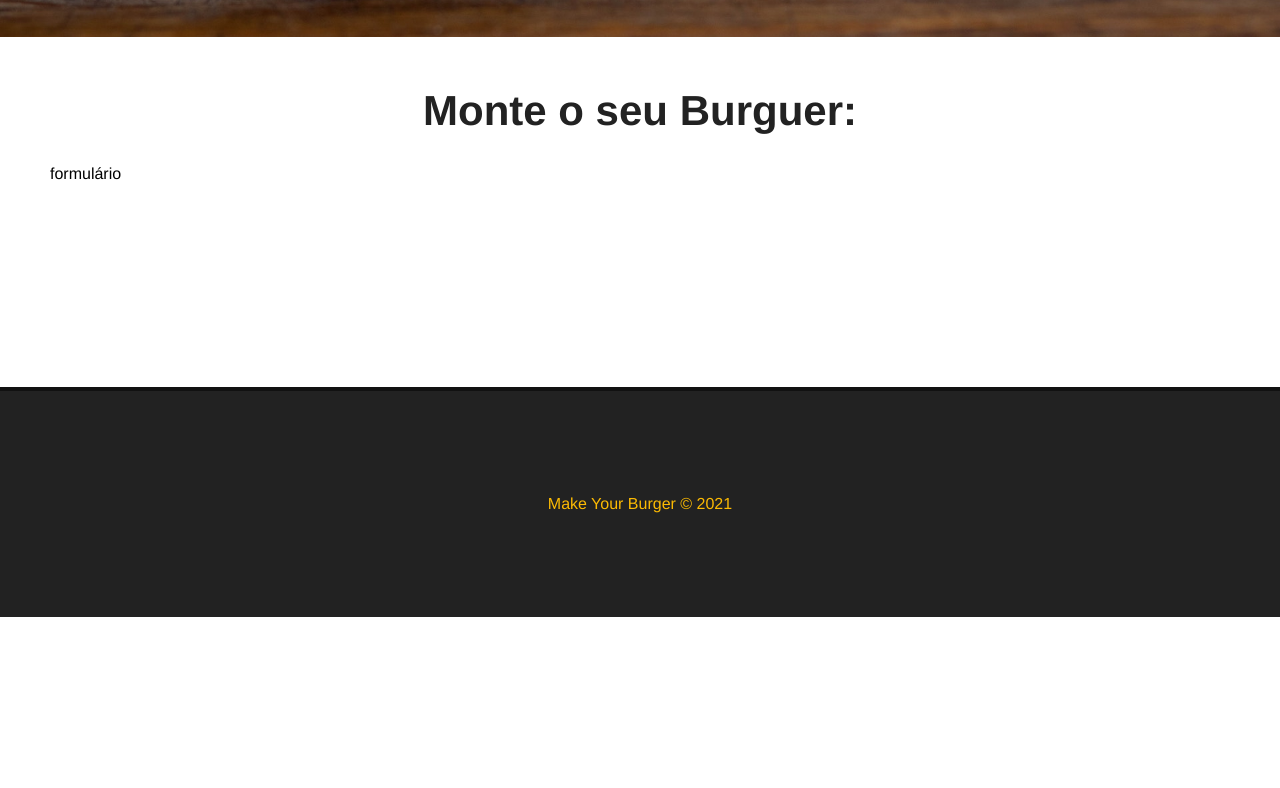
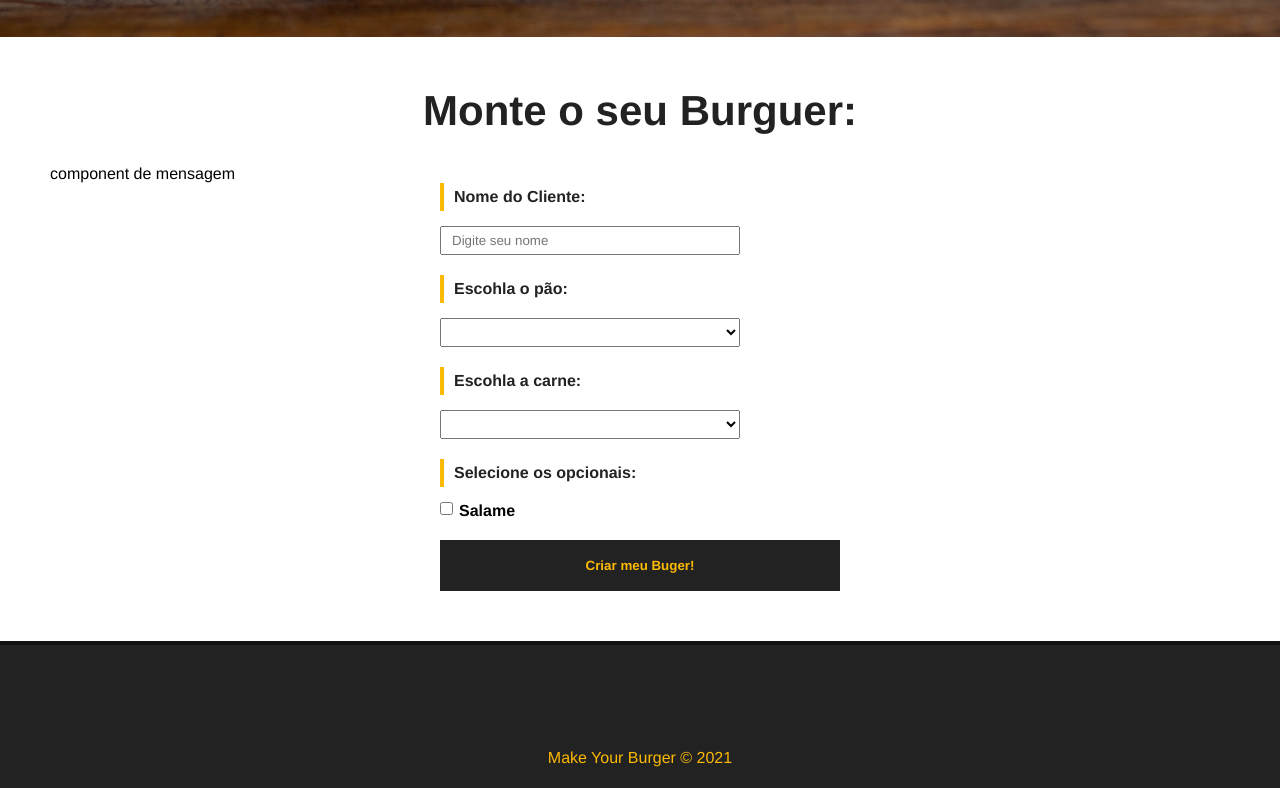
Before and after one commit to david-byte/make_your_burger, a Vue app: page / in a window 1280 px wide. Shown: the part 541-1329 px from the top of the page. Before the commit the page ends 1158 px from the top, so only its background shows below. Built offline with nearby package versions, Linux system fonts and the light colour scheme.

Commit message:
criação do componente BurgerForm

```diff
--- /dev/null
+++ b/src/components/BurgerForm.vue
@@ -0,0 +1,100 @@
+<template>
+    <div>
+        <p>component de mensagem</p>
+        <div>
+            <form id="burger-form">
+                <div class="input-container">
+                    <label for="name">Nome do Cliente:</label>
+                    <input type="text" id="name" name="name" v-model="name" placeholder="Digite seu nome">
+                </div>
+                <div class="input-container">
+                    <label for="pao">Escohla o pão:</label>
+                    <select name="pao" id="pao" v-model="pao">
+                        <option value="">Selecione seu pão</option>
+                        <option value="">Integral</option>
+                    </select>
+                </div>
+                <div class="input-container">
+                    <label for="carne">Escohla a carne:</label>
+                    <select name="carne" id="carne" v-model="carne">
+                        <option value="">Selecione o tipo de carne</option>
+                        <option value="">Picanha</option>
+                    </select>
+                </div>
+                <div id="options-container" class="input-container">
+                    <label id="options-title" for="options">Selecione os opcionais:</label>
+                    <div class="checkbox-container">
+                        <input type="checkbox" name="options" id="options" v-model="options" value="options">
+                        <span>Salame</span>
+                    </div>
+                </div>
+                <div class="input-container">
+                    <input type="submit" class="submit-btn" value="Criar meu Buger!">
+                </div>
+            </form>
+        </div>
+    </div>
+</template>
+<script>
+export default {
+    name: "BurgerForm"
+}
+</script>
+
+<style scoped>
+#burger-form {
+    max-width: 400px;
+    margin: 0 auto;
+}
+.input-container {
+    display: flex;
+    flex-direction: column;
+    margin-bottom: 20px;
+}
+label {
+    font-weight: bold;
+    margin-bottom: 15px;
+    color: #222;
+    padding: 5px 10px;
+    border-left: 4px solid #FCBA03;
+}
+input, select {
+    padding: 5px 10px;
+    width: 300px;
+}
+#options-container{
+    flex-direction: row;
+    flex-wrap: wrap;
+}
+#options-title {
+    width: 100%;
+}
+.checkbox-container {
+    display: flex;
+    align-items: flex-start;
+    width: 60%;
+}
+.checkbox-container span,
+.checkbox-container input {
+    width: auto;
+}
+.checkbox-container span {
+    margin-left: 6px;
+    font-weight: bold;
+}
+.submit-btn {
+    width: 100%;
+    background-color: #222;
+    color: #FCBA03;
+    font-weight: bold;
+    border: 2px solid #222;
+    padding: 16px;
+    margin: 0 auto;
+    cursor: pointer;
+    transition: .5s;
+}
+.submit-btn:hover {
+    background-color: transparent;
+    color: #222;
+}
+</style>
--- a/src/views/Home.vue
+++ b/src/views/Home.vue
@@ -2,16 +2,18 @@
   <Banner />
   <div class="main-container">
     <h1>Monte o seu Burguer:</h1>
-    <p>formulário</p>
+    <BurgerForm />
   </div>
 </template>
 
 <script>
-import Banner from '../components/Banner.vue';
+import Banner from "../components/Banner.vue";
+import BurgerForm from "../components/BurgerForm.vue";
 export default {
   name: "Home",
   components: {
-         Banner
-     }
- }
+    Banner,
+    BurgerForm,
+  },
+};
 </script>
```
Lines whose indentation alone changed are shown as unchanged.
